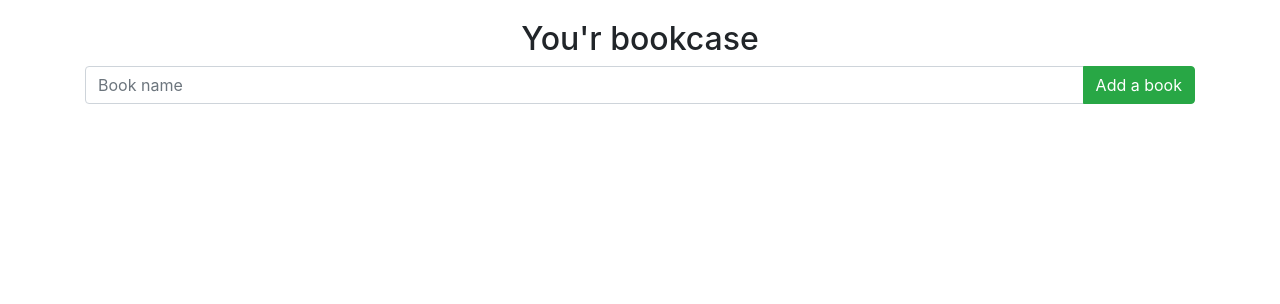
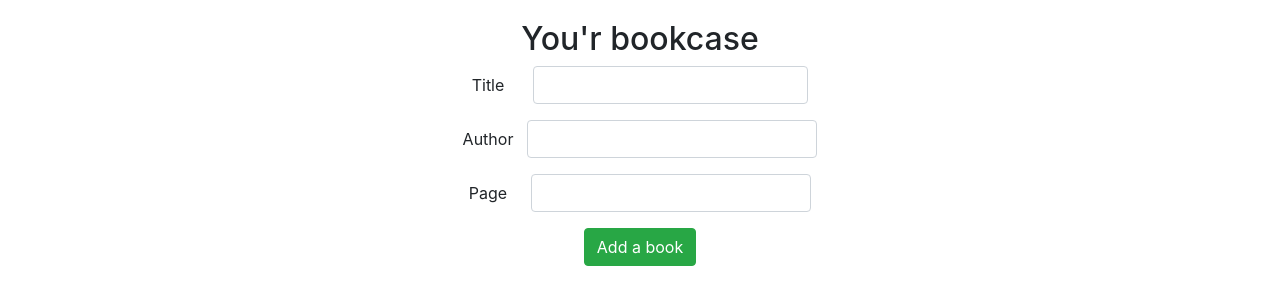
Before and after one commit to KickFlip71/react-bookcase, a React (Create React App) app: page / in a window 1280 px wide. Shown: the top 304 px of the page. Built offline with nearby package versions, Linux system fonts and the light colour scheme.

Commit message:
Add author and page, Extract BookList component

```diff
--- a/src/actions/index.js
+++ b/src/actions/index.js
@@ -1,9 +1,12 @@
 import { ADD_BOOK, DELETE_BOOK } from '../constants';
 
-export const addBook = (text) => {
+export const addBook = (title, author, page) => {
+  console.log(title, author, page)
   const action = {
     type: ADD_BOOK,
-    text
+    title,
+    author,
+    page
   }
 
   return action;
--- a/src/components/App.jsx
+++ b/src/components/App.jsx
@@ -2,41 +2,27 @@ import React, { Component } from 'react'
 import { connect } from 'react-redux'
 
 import { addBook, deleteBook } from '../actions'
-
+import BookList from './book-list'
 class App extends Component {
   constructor(props){
     super(props);
     this.state = {
-      text: ''
+      title: '',
+      author: '',
+      page: ''
     }
   }
 
   addBook() {
-    this.props.addBook(this.state.text)
+    this.props.addBook(
+      this.state.title,
+      this.state.author,
+      this.state.page,
+    )
   }
 
   deleteBook(id) {
     this.props.deleteBook(id)
-  }
-
-  renderBooks() {
-    const { books } = this.props;
-    return (
-      <ul className='list-group col-sm-6'>
-        {
-          books.map(book => {
-            return (
-              <li key={book.id} className='list-group-item'>
-                <div className='list-item'>{book.text}</div>
-                <div
-                  className='list-item delete-button'
-                  onClick={() => this.deleteBook(book.id)}>&#x2715;</div>
-              </li>
-            )
-          })
-        }
-      </ul>
-    )
   }
 
   render() {
@@ -45,23 +31,60 @@ class App extends Component {
         <div className='title'>
           <h2>You'r bookcase</h2>
         </div>
-        <div className="input-group mb-3">
+        <div className="form-group row">
+          <label
+            htmlFor="Title"
+            className="col-sm-2 col-form-label">
+            Title
+          </label>
+          <div className="col-sm-10">
             <input
-            type="text"
+              htmlFor='Title'
               className="form-control"
-            placeholder="Book name"
-            onChange={event => this.setState({text: event.target.value})}
+              id="Title"
+              onChange={event => this.setState({title: event.target.value})}
               />
-          <div className="input-group-append">
+          </div>
+        </div>
+        <div className="form-group row">
+          <label
+            htmlFor="Author"
+            className="col-sm-2 col-form-label">
+            Author
+          </label>
+          <div className="col-sm-10">
+            <input
+              htmlFor='Author'
+              className="form-control"
+              id="Author"
+              onChange={event => this.setState({author: event.target.value})}
+              />
+          </div>
+        </div>
+        <div className="form-group row">
+          <label
+            htmlFor="Page"
+            className="col-sm-2 col-form-label">
+            Page
+          </label>
+          <div className="col-sm-10">
+            <input
+              htmlFor='Page'
+              className="form-control"
+              id="Page"
+              onChange={event => this.setState({page: event.target.value})}
+              />
+          </div>
+        </div>
         <button
-              className="btn btn-success"
+          className="submit-btn btn btn-success"
           type="button"
           onClick={() => this.addBook()}>
           Add a book
         </button>
-          </div>
-        </div>
-        { this.renderBooks() }
+        <BookList
+          books={this.props.books}
+          deleteBook={this.props.deleteBook}/>
       </div>
     )
   }
--- /dev/null
+++ b/src/components/book-list.jsx
@@ -0,0 +1,27 @@
+import React from 'react'
+
+const BookList = ({books, deleteBook}) => {
+  return (
+    <ul className='BookList list-group col-sm-6'>
+      {
+        books.map(book => {
+          return (
+            <li key={book.id} className='list-group-item'>
+              <div
+                className='list-item delete-button'
+                onClick={() => deleteBook(book.id)}>&#x2715;
+              </div>
+              <div className='list-group'>
+                <div className='list-item'>Title: {book.title}</div>
+                <div className='list-item'>Author: {book.author}</div>
+                <div className='list-item'>Page: {book.page}</div>
+              </div>
+            </li>
+          )
+        })
+      }
+    </ul>
+  )
+}
+
+export default BookList;
--- a/src/index.css
+++ b/src/index.css
@@ -3,6 +3,10 @@
   display: flex;
   flex-direction: column;
   align-items: center;
+}
+
+.BookList {
+  padding-top: 20px;
 }
 
 .title {
@@ -13,6 +17,14 @@
   display: inline-block;
 }
 
+.list-group .list-item {
+  display: block;
+}
+
+.submit-btn {
+  text-align: left;
+}
+
 .delete-button {
   float: right;
   padding-left: 5px;
--- a/src/reducers/index.js
+++ b/src/reducers/index.js
@@ -2,7 +2,9 @@ import { ADD_BOOK, DELETE_BOOK } from '../constants'
 
 const book = (action) => {
   return {
-    text: action.text,
+    title: action.title,
+    author: action.author,
+    page: action.page,
     id: Math.random()
   }
 }
```
Lines whose indentation alone changed are shown as unchanged.
